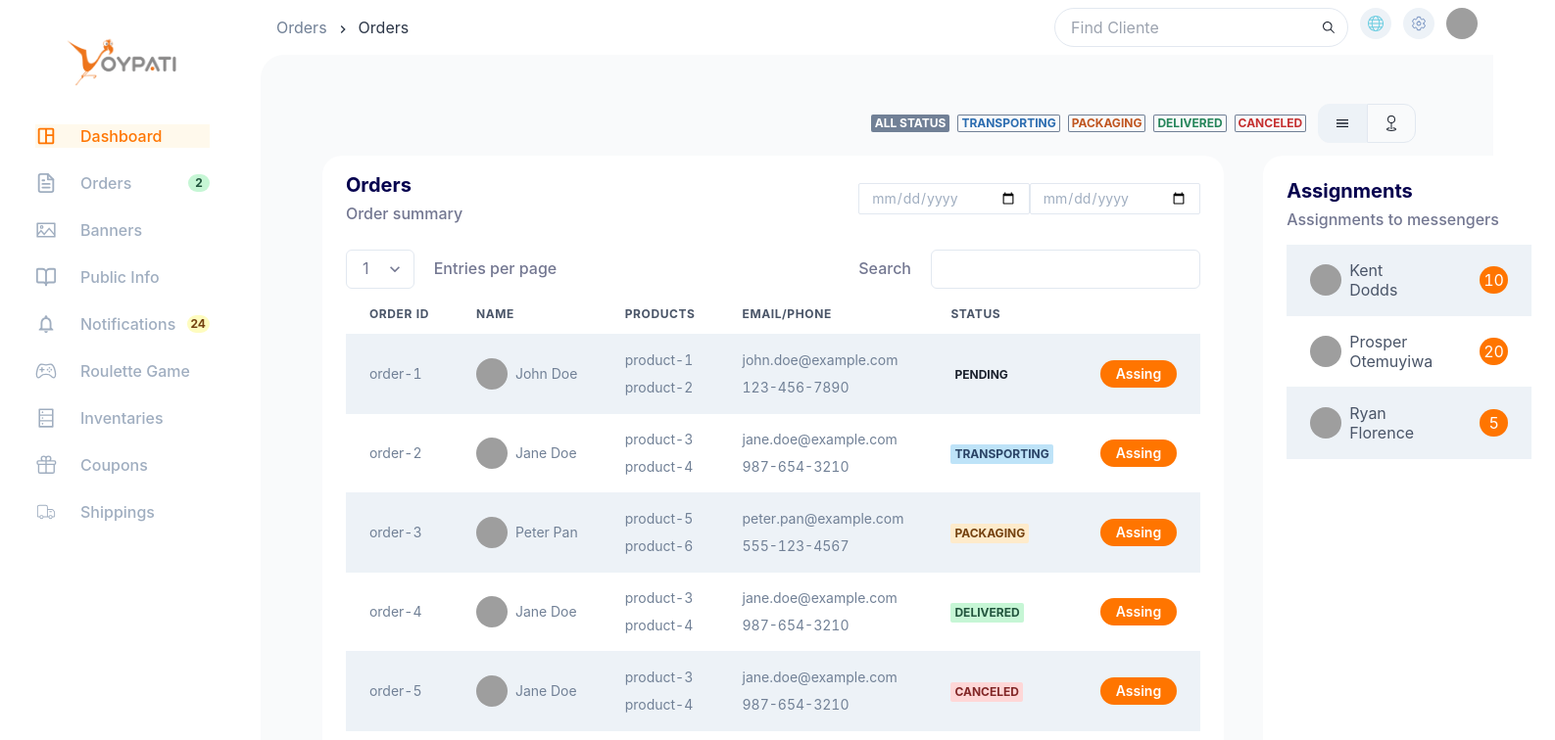
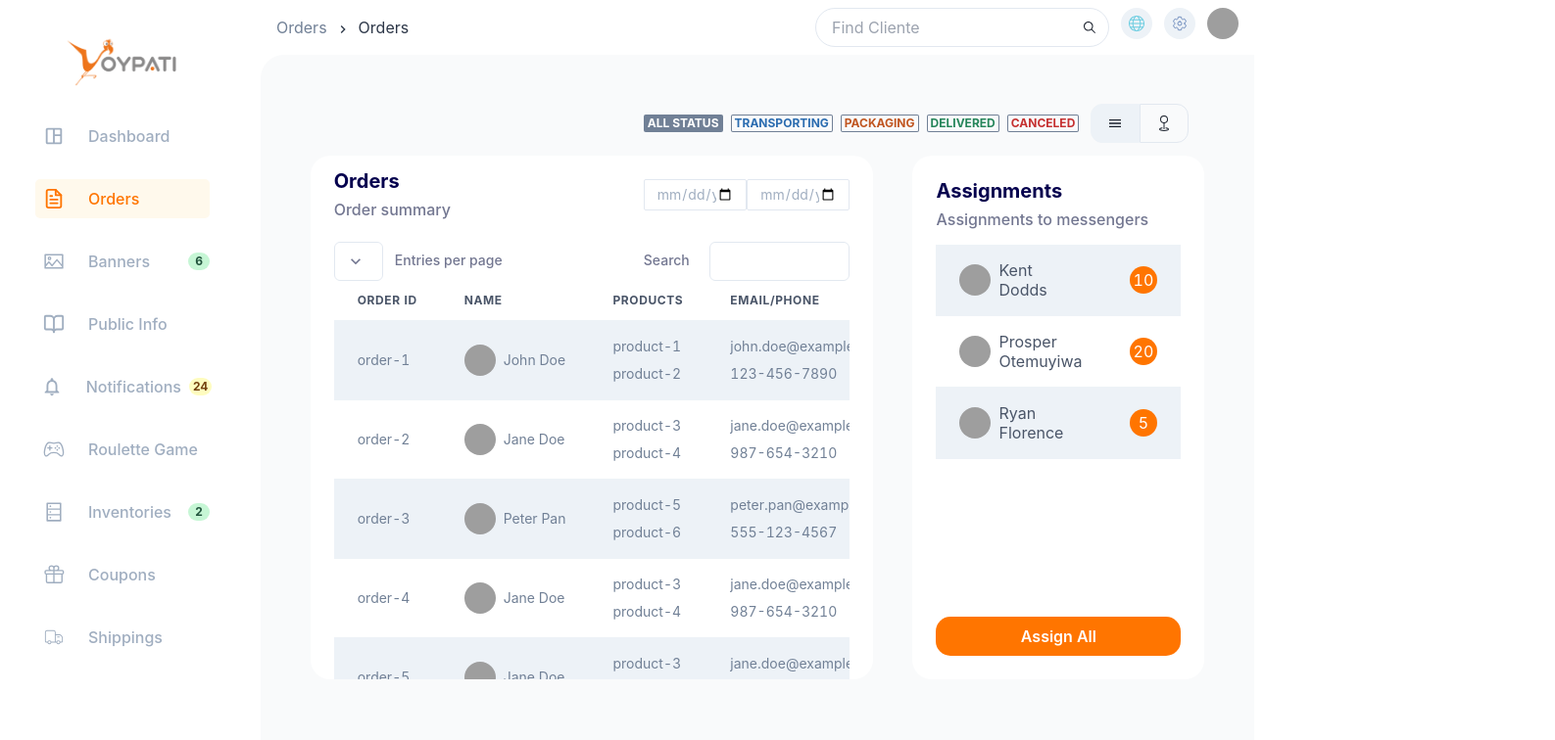
Before and after one commit to guilleferrioldev/nox, a Next.js app in the folder nox-online-shop/: page / in a window 1280 px wide. Shown: the top 756 px of the page at 98% size, 1587 px wide, since content can reach past the window. Built offline with nearby package versions, Linux system fonts and the light colour scheme; grey boxes are pictures that could not be loaded.

Commit message:
fixed layout

```diff
--- a/nox-online-shop/src/components/Header.tsx
+++ b/nox-online-shop/src/components/Header.tsx
@@ -8,7 +8,7 @@ import { IoSettingsOutline } from "react-icons/io5";
 import { TfiWorld } from "react-icons/tfi";
 
 export const Header = () => {
-    const { isDetails } = useDetails();
+    const { isDetails, toggleDetails} = useDetails();
 
     return (
       <Flex
@@ -27,8 +27,13 @@ export const Header = () => {
             </BreadcrumbItem>
 
             <BreadcrumbItem>
-              <BreadcrumbLink color='#2D3748'>{isDetails ? 'Details' : 'Orders'}</BreadcrumbLink>
+              <BreadcrumbLink color='#2D3748' onClick={isDetails ? toggleDetails: () => {}}>Orders</BreadcrumbLink>
           </BreadcrumbItem>
+          {isDetails &&
+            <BreadcrumbItem>
+              <BreadcrumbLink color='#2D3748'>Details</BreadcrumbLink>
+          </BreadcrumbItem>
+          }
         </Breadcrumb>
         </Flex>
 
--- a/nox-online-shop/src/components/NavItem.tsx
+++ b/nox-online-shop/src/components/NavItem.tsx
@@ -33,6 +33,9 @@ export const NavItem = ({ item, isActive }: Props) => {
           bg={isActive ? "#FFF9EC" : "#FFFFFF"}
           color={isActive ? "#FF7500" : "#A0AEC0"}
           w="full"
+          h={10}
+          p={2}
+          borderRadius="5px"
         >
           <ListIcon as={icon} fontSize={22} m="0" />
         <Text>{label}</Text>
--- a/nox-online-shop/src/components/Navigation.tsx
+++ b/nox-online-shop/src/components/Navigation.tsx
@@ -24,13 +24,13 @@ const items: IItem[] = [
     label: "Orders",
     icon: FiFileText,
     path: "/",
-    messages: 2
   },
   {
     type: "link",
     label: "Banners",
     icon: AiOutlinePicture,
     path: "/",
+    messages: 6
   },
   {
     type: "link",
@@ -53,9 +53,10 @@ const items: IItem[] = [
   },
   {
     type: "link",
-    label: "Inventaries",
+    label: "Inventories",
     icon: AiOutlineDatabase,
     path: "/",
+    messages: 2
   },
   {
     type: "link",
@@ -72,10 +73,10 @@ const items: IItem[] = [
 ];
 
 export const Navigation = () => (
-  <List w="full" my={8}>
+  <List w="full">
     {items.map((item, index) => (
       <ListItem key={index}>
-        <NavItem item={item} isActive={index === 0} />
+        <NavItem item={item} isActive={index === 1} />
       </ListItem>
     ))}
   </List>
--- a/nox-online-shop/src/components/orders/Orders.tsx
+++ b/nox-online-shop/src/components/orders/Orders.tsx
@@ -153,14 +153,15 @@ export const Orders = () => {
             </Button>
           </ButtonGroup>
         </Flex>
+
         <Grid
-          w="full"
-          h="80%"
-          templateColumns={{ base: '1fr', md: '3fr 1fr' }}
-          gap={10}
+           w="100%"
+           h="80%"
+           templateColumns={{ base: '1fr', md: '3fr 1fr' }}
+           gap={10}
         >
-          <GridItem colSpan={1} bg="white" borderRadius="20px">
-            <Flex w="full" h="10%" p={6} pt={10} alignItems="center" justifyContent="space-between">
+          <GridItem colSpan={1} bg="white" borderRadius="20px" overflow="hidden">
+            <Flex w="full" h="5%" p={6} pt={10} alignItems="center" justifyContent="space-between">
               <Stack spacing={2} w="40%">
                 <Heading as="h2" size="md" color="#05004E">
                     Orders
--- a/nox-online-shop/src/components/orders/OrdersTable.tsx
+++ b/nox-online-shop/src/components/orders/OrdersTable.tsx
@@ -10,16 +10,12 @@ export const OrdersTable = ({orders}: Props) => {
     return (
         <Flex
             w="full"
-            h="90%"
+            h="full"
             flexDirection="column"
             p={6}
-            gap={4}
-            mb={2}
         >
         <Flex
             w="full"
-            h="10px"
-            mb={3}
             flexDirection="column"
             gap={4}
         >
@@ -32,13 +28,13 @@ export const OrdersTable = ({orders}: Props) => {
                             </option>
                         ))}
                     </Select>
-                    <Heading w="60%" as="h2" size="sm" color="#737791" fontWeight="medium">
+                    <Heading w="60%" as="h2" size="sm" color="#737791" fontWeight="medium" fontSize="sm">
                         Entries per page
                     </Heading>
                 </Flex>
 
                 <Flex w="40%" h="full" alignItems="center" gap="20px">
-                    <Heading as="h2" size="sm" color="#737791" fontWeight="medium">
+                    <Heading as="h2" size="sm" color="#737791" fontWeight="medium" fontSize="sm">
                         Search
                     </Heading>
                     <Input/>
@@ -46,7 +42,7 @@ export const OrdersTable = ({orders}: Props) => {
             </Flex>
         </Flex >
 
-        <TableContainer h="80%" mt={2} mb={1}>
+        <TableContainer>
         <Table variant="simple" >
           <thead>
             <tr>
--- a/nox-online-shop/src/components/orders/Pagination.tsx
+++ b/nox-online-shop/src/components/orders/Pagination.tsx
@@ -11,7 +11,7 @@ interface PaginationProps {
 
 export const Pagination = ({ currentPage, totalPages, onPageChange }: PaginationProps) => {
   return (
-    <Flex w="full" h="5%" justifyContent="space-between">
+    <Flex w="full" h="5%" mt={2} pb={0} justifyContent="space-between" position="relative" bottom="0px">
         <Button
           bg="#FFFFFF"
           color="#FF7500"
```
